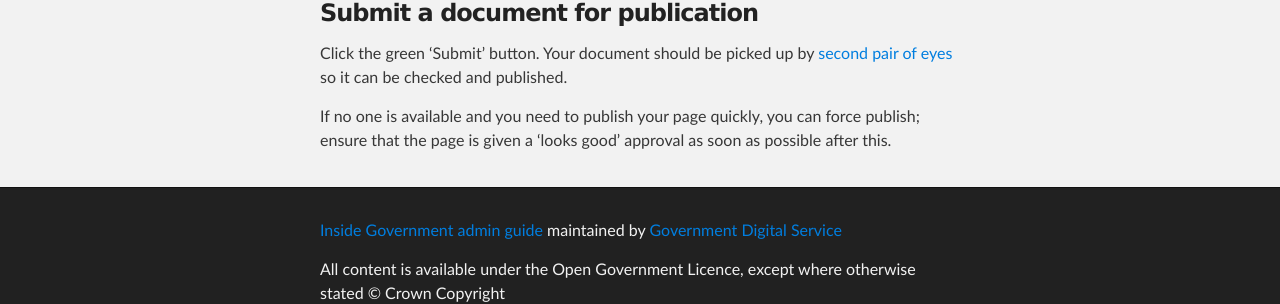
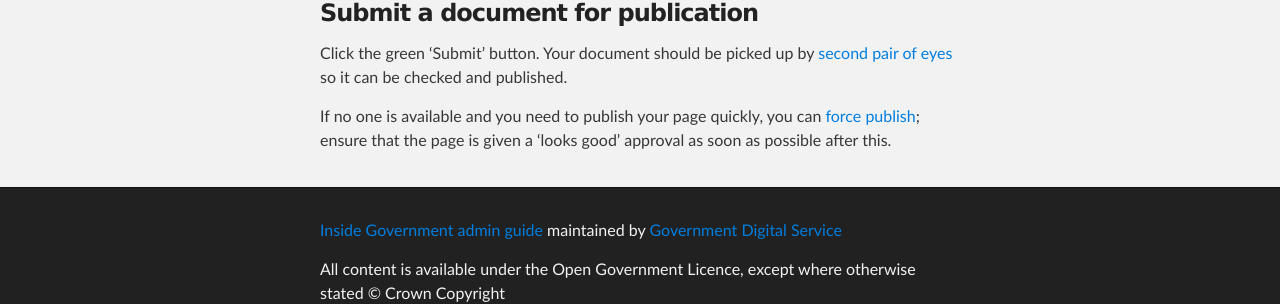
Before and after one commit to alphagov/inside-government-admin-guide, a Jekyll site: the page built from creating-documents/preview-your-work.md, in a window 1280 px wide and 900 px high, scrolled down 1712 px. Shown: the part 560-864 px from the top of the window. Built offline with Jekyll 4.4.1, drawn with Linux system fonts in a browser that asks for light colours; part of the change alters nothing that is shown.

```diff
--- a/creating-documents/preview-your-work.md
+++ b/creating-documents/preview-your-work.md
@@ -43,4 +43,4 @@ You can use [fact check](http://alphagov.github.io/inside-government-admin-guide
 
 Click the green 'Submit' button. Your document should be picked up by [second pair of eyes](http://alphagov.github.io/inside-government-admin-guide/workflow-content/second-pair-of-eyes.html) so it can be checked and published.
 
-If no one is available and you need to publish your page quickly, you can force publish; ensure that the page is given a 'looks good' approval as soon as possible after this.
+If no one is available and you need to publish your page quickly, you can [force publish](http://alphagov.github.io/inside-government-admin-guide/workflow-content/second-pair-of-eyes.html); ensure that the page is given a 'looks good' approval as soon as possible after this.
```
